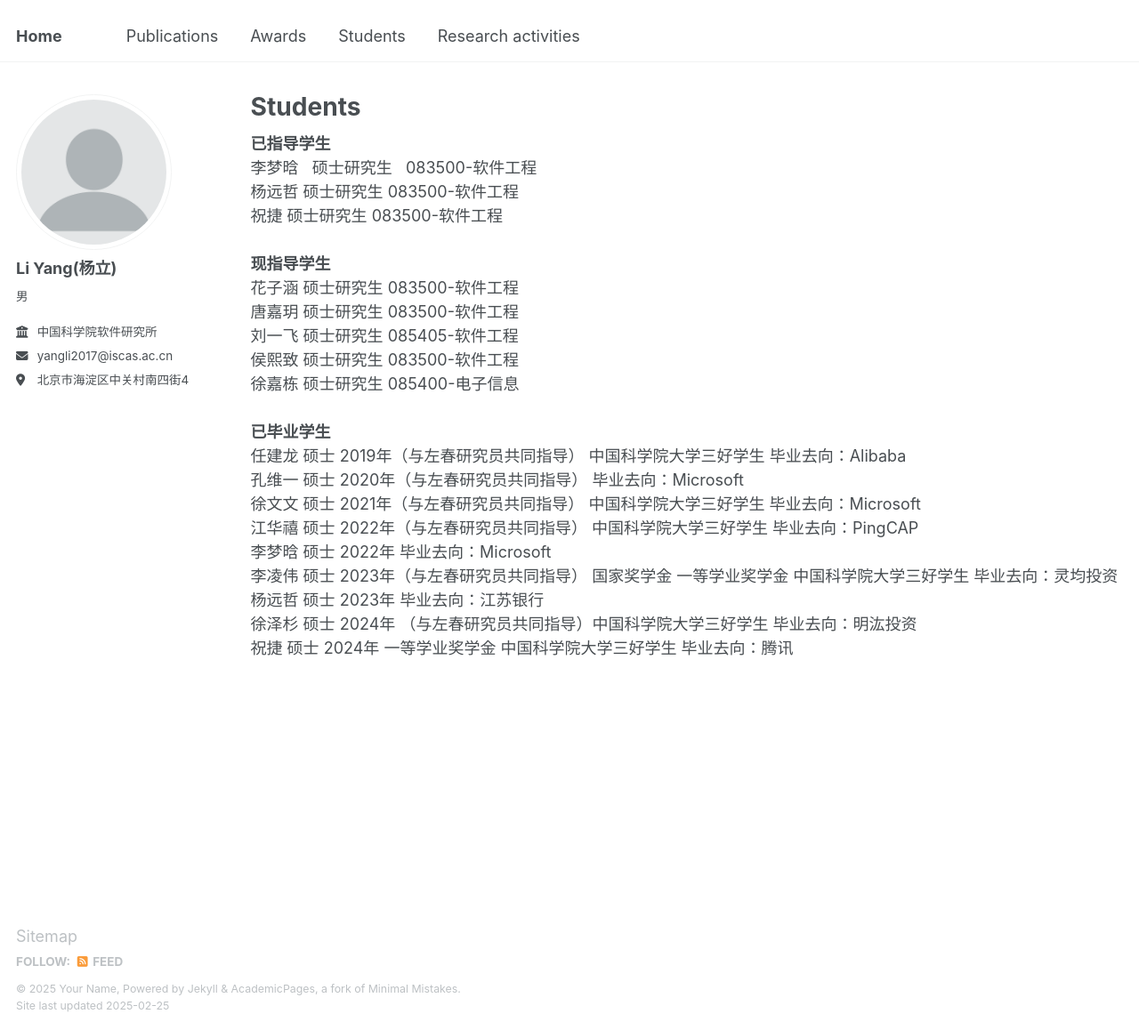
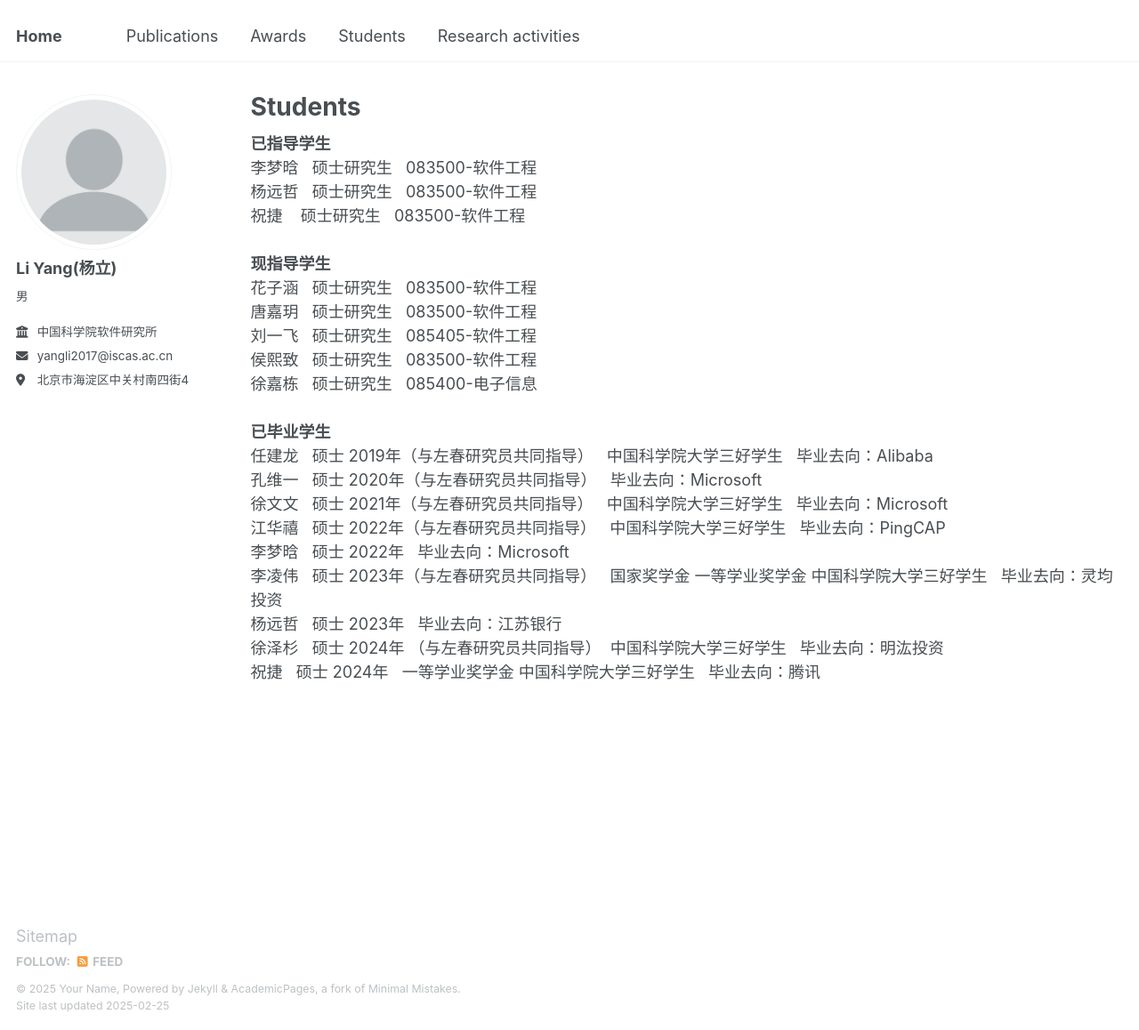
Before and after one commit to yangli8953/yangli8953.github.io, a Jekyll site: the page built from _pages/students.html, in a window 1280 px wide and 1158 px high. Shown: the whole window at 89% size. Built offline with Jekyll 4.4.1, drawn with Linux system fonts in a browser that asks for light colours; part of the change alters nothing that is shown.

```diff
--- a/_pages/students.html
+++ b/_pages/students.html
@@ -9,40 +9,40 @@ author_profile: true
 <br />
 李梦晗  &nbsp;&nbsp;硕士研究生  &nbsp;&nbsp;083500-软件工程
 <br />
-杨远哲  硕士研究生  083500-软件工程
+杨远哲  &nbsp;&nbsp;硕士研究生  &nbsp;&nbsp;083500-软件工程
 <br />
-祝捷  硕士研究生  083500-软件工程
+祝捷  &nbsp;&nbsp;&nbsp;硕士研究生  &nbsp;&nbsp;083500-软件工程
 <br />
 <br />
 <b>现指导学生</b>
 <br />
-花子涵  硕士研究生  083500-软件工程
+花子涵  &nbsp;&nbsp;硕士研究生  &nbsp;&nbsp;083500-软件工程
 <br />
-唐嘉玥  硕士研究生  083500-软件工程
+唐嘉玥  &nbsp;&nbsp;硕士研究生  &nbsp;&nbsp;083500-软件工程
 <br />
-刘一飞  硕士研究生  085405-软件工程
+刘一飞  &nbsp;&nbsp;硕士研究生  &nbsp;&nbsp;085405-软件工程
 <br />
-侯熙致  硕士研究生  083500-软件工程
+侯熙致  &nbsp;&nbsp;硕士研究生  &nbsp;&nbsp;083500-软件工程
 <br />
-徐嘉栋  硕士研究生  085400-电子信息
+徐嘉栋  &nbsp;&nbsp;硕士研究生  &nbsp;&nbsp;085400-电子信息
 <br />
 <br />
 <b>已毕业学生</b>
 <br />
-任建龙 硕士 2019年（与左春研究员共同指导） 中国科学院大学三好学生 毕业去向：Alibaba
+任建龙 &nbsp;&nbsp;硕士 2019年（与左春研究员共同指导） &nbsp;&nbsp;中国科学院大学三好学生 &nbsp;&nbsp;毕业去向：Alibaba
 <br />
-孔维一 硕士 2020年（与左春研究员共同指导） 毕业去向：Microsoft
+孔维一 &nbsp;&nbsp;硕士 2020年（与左春研究员共同指导） &nbsp;&nbsp;毕业去向：Microsoft
 <br />
-徐文文 硕士 2021年（与左春研究员共同指导） 中国科学院大学三好学生 毕业去向：Microsoft
+徐文文 &nbsp;&nbsp;硕士 2021年（与左春研究员共同指导） &nbsp;&nbsp;中国科学院大学三好学生 &nbsp;&nbsp;毕业去向：Microsoft
 <br />
-江华禧 硕士 2022年（与左春研究员共同指导） 中国科学院大学三好学生 毕业去向：PingCAP
+江华禧 &nbsp;&nbsp;硕士 2022年（与左春研究员共同指导） &nbsp;&nbsp;中国科学院大学三好学生 &nbsp;&nbsp;毕业去向：PingCAP
 <br />
-李梦晗 硕士 2022年  毕业去向：Microsoft
+李梦晗 &nbsp;&nbsp;硕士 2022年  &nbsp;&nbsp;毕业去向：Microsoft
 <br />
-李凌伟 硕士 2023年（与左春研究员共同指导） 国家奖学金 一等学业奖学金 中国科学院大学三好学生 毕业去向：灵均投资
+李凌伟 &nbsp;&nbsp;硕士 2023年（与左春研究员共同指导） &nbsp;&nbsp;国家奖学金 一等学业奖学金 中国科学院大学三好学生 &nbsp;&nbsp;毕业去向：灵均投资
 <br />
-杨远哲 硕士 2023年  毕业去向：江苏银行
+杨远哲 &nbsp;&nbsp;硕士 2023年  &nbsp;&nbsp;毕业去向：江苏银行
 <br />
-徐泽杉 硕士 2024年 （与左春研究员共同指导）中国科学院大学三好学生 毕业去向：明汯投资
+徐泽杉 &nbsp;&nbsp;硕士 2024年 （与左春研究员共同指导）&nbsp;&nbsp;中国科学院大学三好学生 &nbsp;&nbsp;毕业去向：明汯投资
 <br />
-祝捷 硕士 2024年  一等学业奖学金 中国科学院大学三好学生 毕业去向：腾讯
+祝捷 &nbsp;&nbsp;硕士 2024年  &nbsp;&nbsp;一等学业奖学金 中国科学院大学三好学生 &nbsp;&nbsp;毕业去向：腾讯
```
